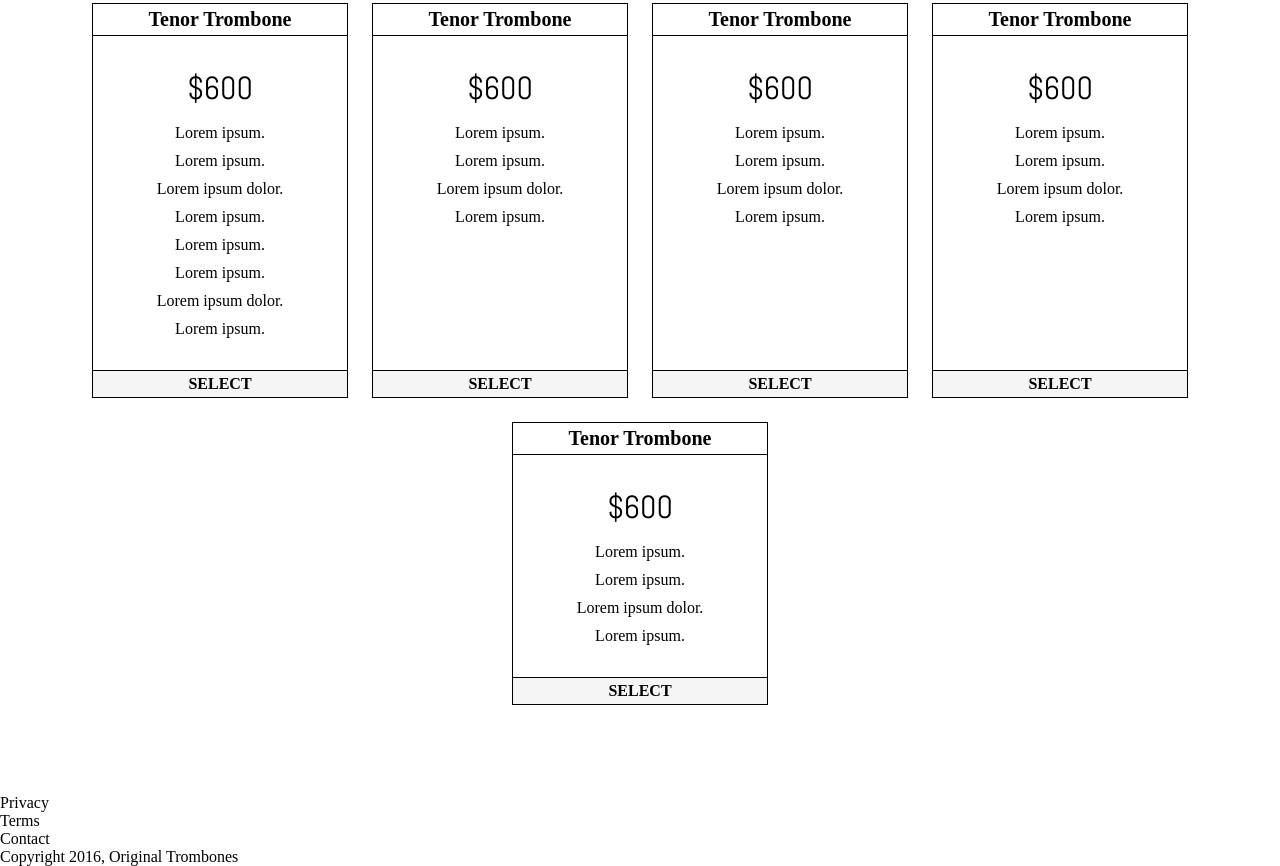
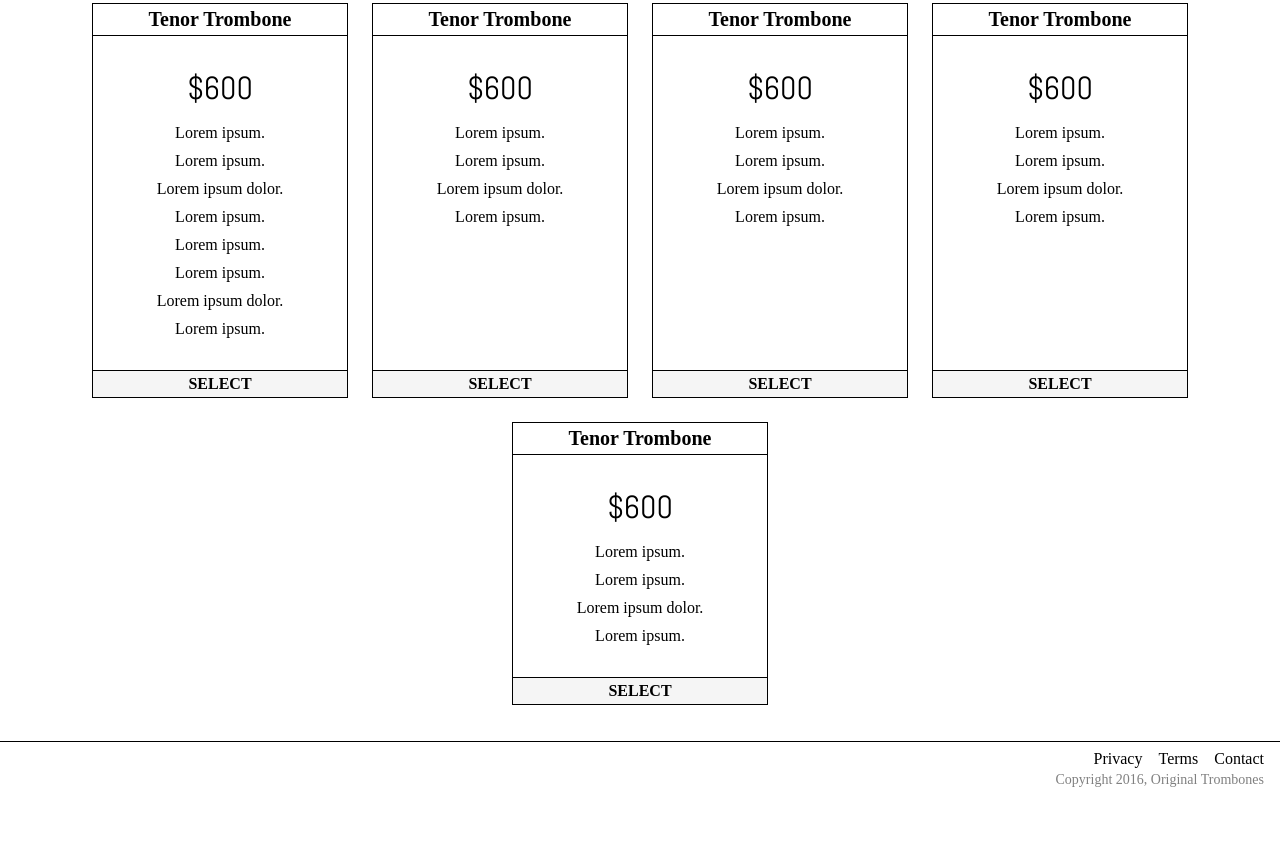
Before and after one commit to K0R0BKIN/original-trombones, a plain HTML site: page index.html in a window 1280 px wide. Shown: the part 1280-2146 px from the top of the page. After the commit the page ends 2076 px from the top, so only its background shows below. Drawn offline with Linux system fonts and the light colour scheme; a web font is replaced by a local one.

Commit message:
Code footer

```diff
--- a/index.html
+++ b/index.html
@@ -159,13 +159,14 @@
       </div>
     </section>
   </main>
+
   <footer id="footer">
     <ul>
       <li><a href="#">Privacy</a></li>
       <li><a href="#">Terms</a></li>
       <li><a href="#">Contact</a></li>
     </ul>
-    <span>Copyright 2016, Original Trombones</span>
+    <span id="copyright">Copyright 2016, Original Trombones</span>
   </footer>
 </body>
 
--- a/styles.css
+++ b/styles.css
@@ -140,7 +140,7 @@ main {
   flex-direction: column;
   justify-content: center;
   align-items: center;
-  padding: calc(36px + 53px) 36px;
+  padding: calc(36px + 53px) 36px 36px;
   gap: 48px;
 
   width: 100%;
@@ -149,7 +149,7 @@ main {
 
 @media (max-width: 768px) {
   main {
-    padding: calc(36px + (53px * 2)) 16px;
+    padding:calc(36px + (53px * 2)) 16px 36px;
   }
 }
 
@@ -391,3 +391,32 @@ section {
   width: fit-content;
   height: fit-content;
 }
+
+/* Footer */
+
+footer {
+  display: flex;
+  flex-direction: column;
+  justify-content: center;
+  align-items: flex-end;
+  padding: 8px 16px;
+  gap: 4px;
+
+  /* width: 100%;
+  height: fit-content; */
+
+  border-top: 1px solid;
+}
+
+footer ul {
+  display: flex;
+  flex-direction: row;
+  justify-content: space-between;
+  align-items: center;
+  gap: 16px;
+}
+
+#copyright {
+  font-size: 14px;
+  color: gray;
+}
```
